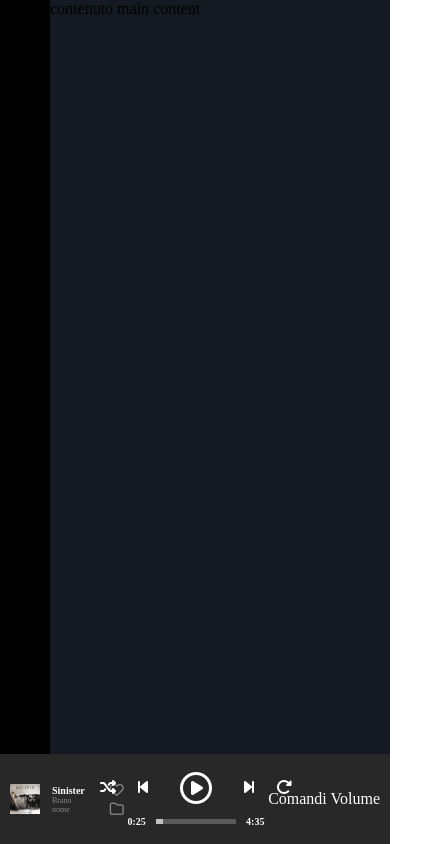
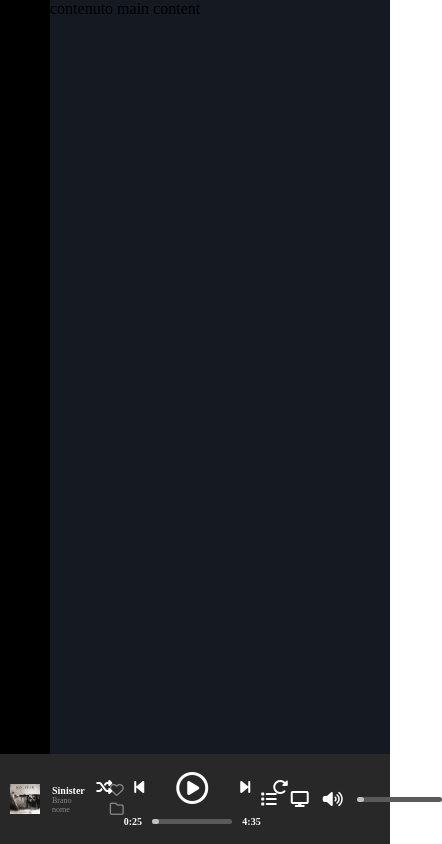
Before and after one commit to Simone-Domenici/html-css-spotifyweb, a plain HTML site: page index.html in a window 390 px wide. Shown: the whole page, 442 px wide, since content can reach past the window. Drawn offline with Linux system fonts and the light colour scheme.

Commit message:
ADD volume commands with responsive

```diff
--- a/css/app.css
+++ b/css/app.css
@@ -97,12 +97,14 @@ ol {
     flex-grow: 1;
     background-color: #5A5A5A;
     height: 5px;
+    border-radius: 999px;
 }
 
 .player-bar .progress-bar .current-progress {
     background-color: #C1C1C1;
     width: 9.1%;
     height: 5px;
+    border-radius: 999px;
 }
 
 .song-info {
@@ -137,6 +139,28 @@ ol {
     display: flex;
     gap: 14px;
 }
+
+.volume-commands {
+    display: flex;
+    align-items: center;
+    gap: 14px;
+}
+
+.volume-commands .progress-bar {
+    width: 120px;
+    flex-grow: 1;
+    background-color: #5A5A5A;
+    height: 5px;
+    border-radius: 999px;
+}
+
+.volume-commands .progress-bar .current-progress {
+    background-color: #C1C1C1;
+    width: 9.1%;
+    height: 5px;
+    border-radius: 999px;
+}
+
 /* Utilities */
 
 .line-br {
@@ -183,6 +207,10 @@ ol {
         height: 38px;
         width: 38px;
     }
+
+    .volume-commands .progress-bar {
+        width: 105px;
+    }
 }
 
 @media (max-width: 552px) {
@@ -207,4 +235,8 @@ ol {
         height: 30px;
         width: 30px;
     }
+
+    .volume-commands .progress-bar {
+        width: 85px;
+    }
 }
--- a/index.html
+++ b/index.html
@@ -52,7 +52,12 @@
                 </div>
             </div>
             <div class="volume-commands">
-                Comandi Volume
+                <i class="fa-solid fa-list"></i>
+                <i class="fa-solid fa-display"></i>
+                <i class="fa-solid fa-volume-high"></i>
+                <div class="progress-bar">
+                    <div class="current-progress"></div>
+                </div>
             </div>
         </div>
     </div>
```
